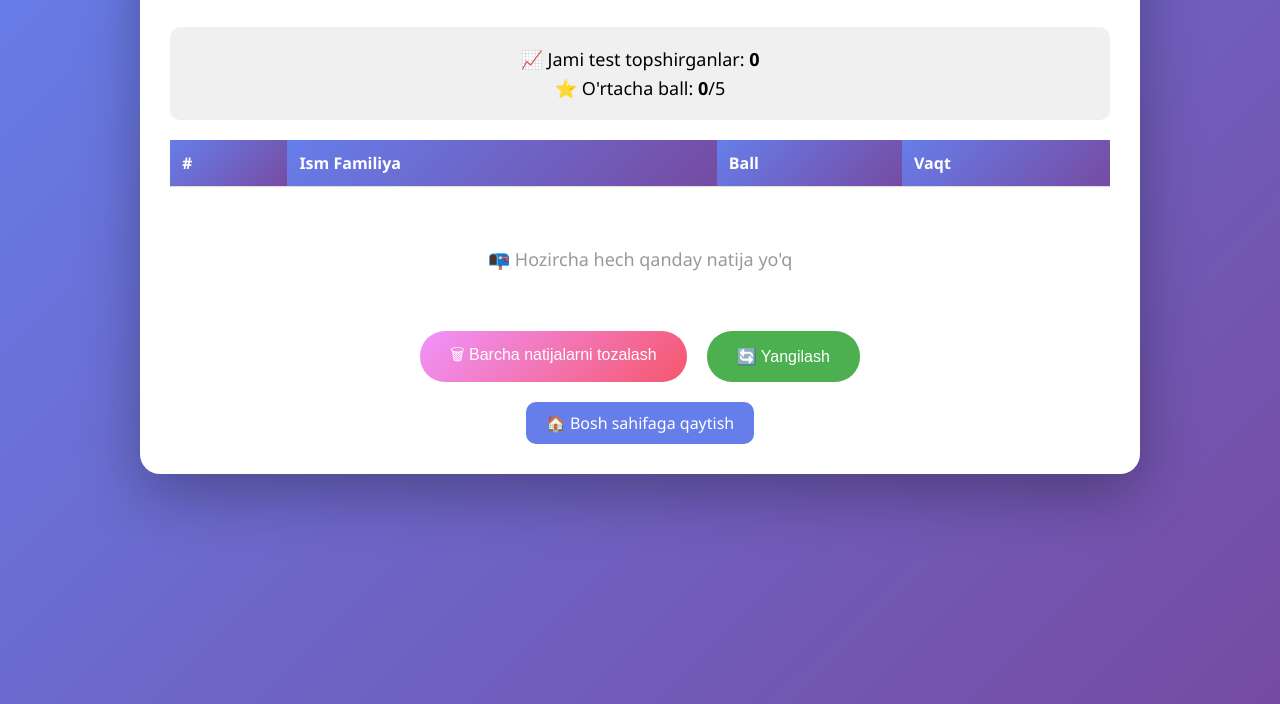
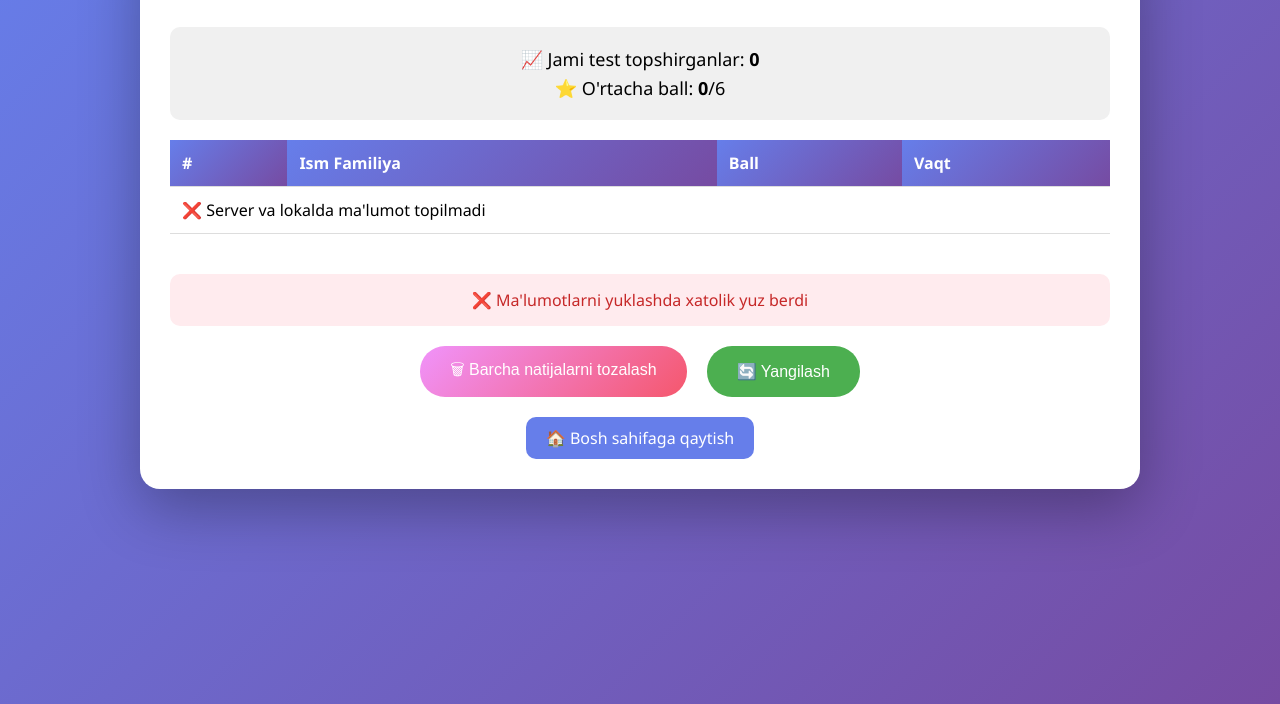
Before and after one commit to mrarslonbe22-create/MathAI_Test, a website: page admin.html in a window 1280 px wide. Shown: the part 96-800 px from the top of the page. Drawn offline with Linux system fonts and the light colour scheme; no server answers.

Commit message:
Refactor admin.html for improved functionality and style

```diff
--- a/admin.html
+++ b/admin.html
@@ -111,6 +111,21 @@
             justify-content: center;
             margin-top: 20px;
         }
+
+        .error-message {
+            background: #ffebee;
+            color: #c62828;
+            padding: 15px;
+            border-radius: 10px;
+            margin: 20px 0;
+            text-align: center;
+        }
+
+        .loading {
+            text-align: center;
+            padding: 40px;
+            color: #667eea;
+        }
     </style>
 </head>
 <body>
@@ -120,11 +135,11 @@
 
     <div class="stats" id="stats">
         <p>📈 Jami test topshirganlar: <strong id="totalCount">0</strong></p>
-        <p>⭐ O'rtacha ball: <strong id="avgScore">0</strong>/5</p>
+        <p>⭐ O'rtacha ball: <strong id="avgScore">0</strong>/6</p>
     </div>
 
     <div style="overflow-x: auto;">
-        <table>
+        <table id="resultsTable">
             <thead>
                 <tr>
                     <th>#</th>
@@ -134,15 +149,17 @@
                 </tr>
             </thead>
             <tbody id="tableBody">
-                <tr>
-                    <td colspan="4" style="text-align: center;">Yuklanmoqda...</td>
-                </tr>
+                <tr><td colspan="4" class="loading">⏳ Yuklanmoqda...</td></tr>
             </tbody>
         </table>
     </div>
 
     <div id="emptyMessage" style="display:none;" class="empty-data">
         📭 Hozircha hech qanday natija yo'q
+    </div>
+
+    <div id="errorMessage" style="display:none;" class="error-message">
+        ❌ Ma'lumotlarni yuklashda xatolik yuz berdi
     </div>
 
     <div class="button-group">
@@ -158,44 +175,74 @@
 <script>
 // Ma'lumotlarni yuklash
 async function loadResults() {
+    const tableBody = document.getElementById("tableBody");
+    const emptyMessage = document.getElementById("emptyMessage");
+    const errorMessage = document.getElementById("errorMessage");
+
+    // Yuklanayotganini ko'rsatish
+    tableBody.innerHTML = '<tr><td colspan="4" class="loading">⏳ Yuklanmoqda...</td></tr>';
+    emptyMessage.style.display = "none";
+    errorMessage.style.display = "none";
+
     try {
+        // Serverdan ma'lumot olish
         const response = await fetch('/api/get-results');
+
+        if (!response.ok) {
+            throw new Error(`HTTP ${response.status}`);
+        }
+
         const data = await response.json();
 
         if (data.success && data.data) {
             displayResults(data.data);
         } else {
+            // Lokal storage dan o'qish
             let localData = JSON.parse(localStorage.getItem("results")) || [];
             displayResults(localData);
         }
     } catch (error) {
-        console.log('Serverga ulanishda xato:', error);
-        let localData = JSON.parse(localStorage.getItem("results")) || [];
-        displayResults(localData);
+        console.error('Xato:', error);
+        // Lokal storage dan o'qish
+        try {
+            let localData = JSON.parse(localStorage.getItem("results")) || [];
+            if (localData.length > 0) {
+                displayResults(localData);
+            } else {
+                throw new Error('Hech qanday ma\'lumot yo\'q');
+            }
+        } catch (e) {
+            errorMessage.style.display = "block";
+            tableBody.innerHTML = '<tr><td colspan="4">❌ Server va lokalda ma\'lumot topilmadi</td></tr>';
+        }
     }
 }
 
 function displayResults(data) {
-    let html = "";
+    const tableBody = document.getElementById("tableBody");
+    const emptyMessage = document.getElementById("emptyMessage");
 
     if (!data || data.length === 0) {
-        document.getElementById("emptyMessage").style.display = "block";
-        document.getElementById("tableBody").innerHTML = "";
+        emptyMessage.style.display = "block";
+        tableBody.innerHTML = "";
         document.getElementById("totalCount").innerText = "0";
         document.getElementById("avgScore").innerText = "0";
         return;
     }
 
-    document.getElementById("emptyMessage").style.display = "none";
+    emptyMessage.style.display = "none";
 
     let totalScore = 0;
+    let html = "";
+
     data.forEach((d, index) => {
-        totalScore += d.score || 0;
+        let scoreValue = d.score || 0;
+        totalScore += scoreValue;
         html += `
             <tr>
                 <td>${index + 1}</td>
                 <td><strong>${d.name || 'Noma\'lum'}</strong></td>
-                <td>${d.score || 0}/5</td>
+                <td>${scoreValue}/6</td>
                 <td>${d.date || 'Noma\'lum'}</td>
             </tr>
         `;
@@ -212,12 +259,16 @@ function displayResults(data) {
 async function clearData() {
     if (confirm("Haqiqatan ham barcha natijalarni o'chirmoqchimisiz?")) {
         try {
+            // Serverdan o'chirish
             await fetch('/api/clear-results', { method: 'DELETE' });
+            // Lokal storage dan o'chirish
             localStorage.removeItem("results");
             localStorage.removeItem("userData");
+            // Qayta yuklash
             loadResults();
             alert("✅ Barcha natijalar o'chirildi!");
         } catch (error) {
+            // Agar server ishlamasa, faqat localStorage dan o'chirish
             localStorage.removeItem("results");
             localStorage.removeItem("userData");
             loadResults();
```
